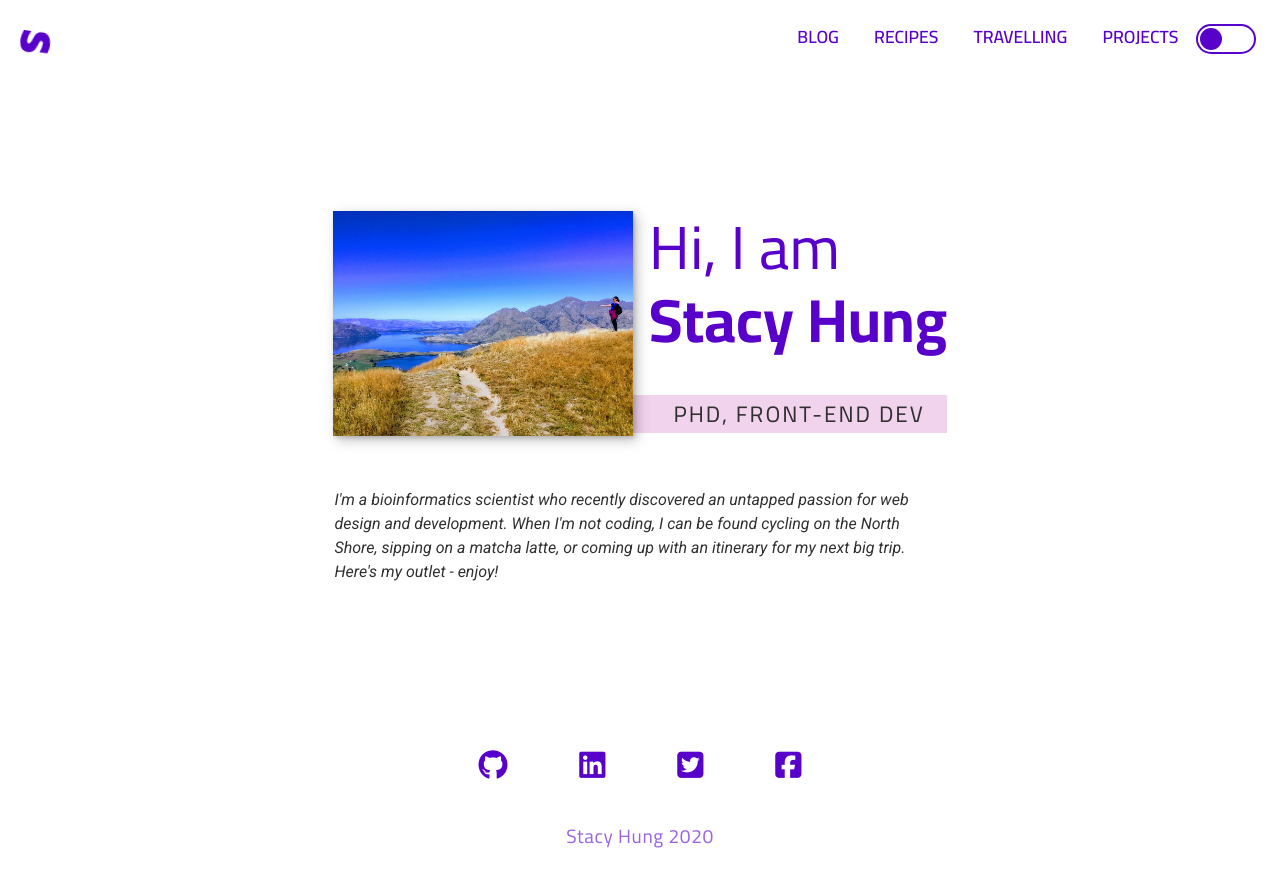
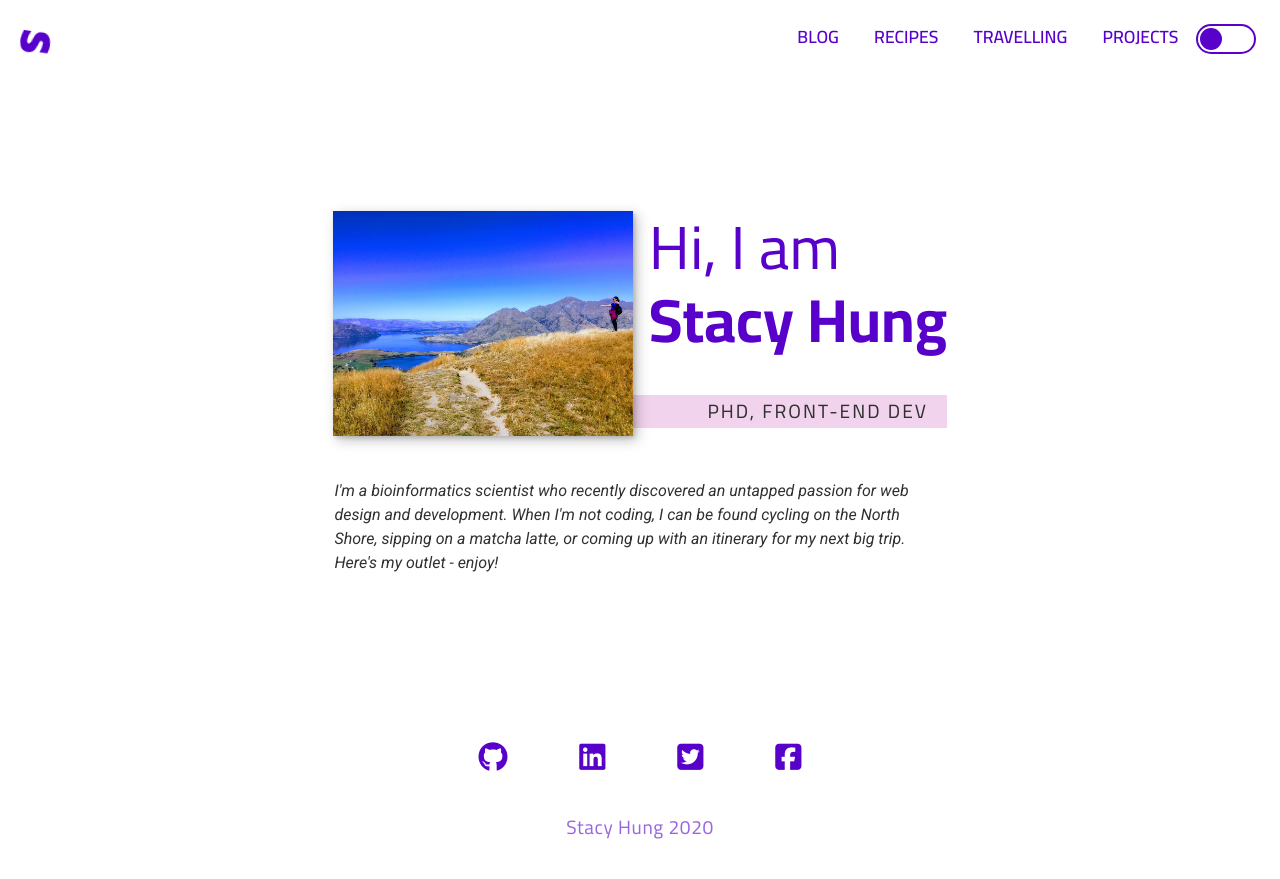
Before and after one commit to stacyhung/stacy-react-app, a React (Create React App) app: page / in a window 1280 px wide. Built offline with nearby package versions, Linux system fonts and the light colour scheme.

Commit message:
fix subtitle and sizing

```diff
--- a/src/css/App.css
+++ b/src/css/App.css
@@ -26,6 +26,7 @@ Custom properties
   --fs-h1: 2.3rem;
   --fs-h2: 1.8rem;
   --fs-h3: 1.1rem;
+  --fs-h4: 1rem;
   --fs-body: 1rem;
 
   --bs: 0.25em 0.25em 0.75em rgba(0, 0, 0, 0.25),
@@ -37,6 +38,7 @@ Custom properties
     --fs-h1: 2.8rem;
     --fs-h2: 2rem;
     --fs-h3: 1.4rem;
+    --fs-h4: 1.2rem;
     --fs-body: 1.05rem;
   }
 }
--- a/src/css/Home.css
+++ b/src/css/Home.css
@@ -73,7 +73,7 @@ strong {
 .intro .section-subtitle,
 .about-me .section-subtitle {
   margin-bottom: 1em;
-  font-size: var(--fs-h3);
+  font-size: var(--fs-h4);
   background: var(--clr-tertiary);
   font-family: var(--ff-secondary);
   padding: 0.25em 1em;
```
